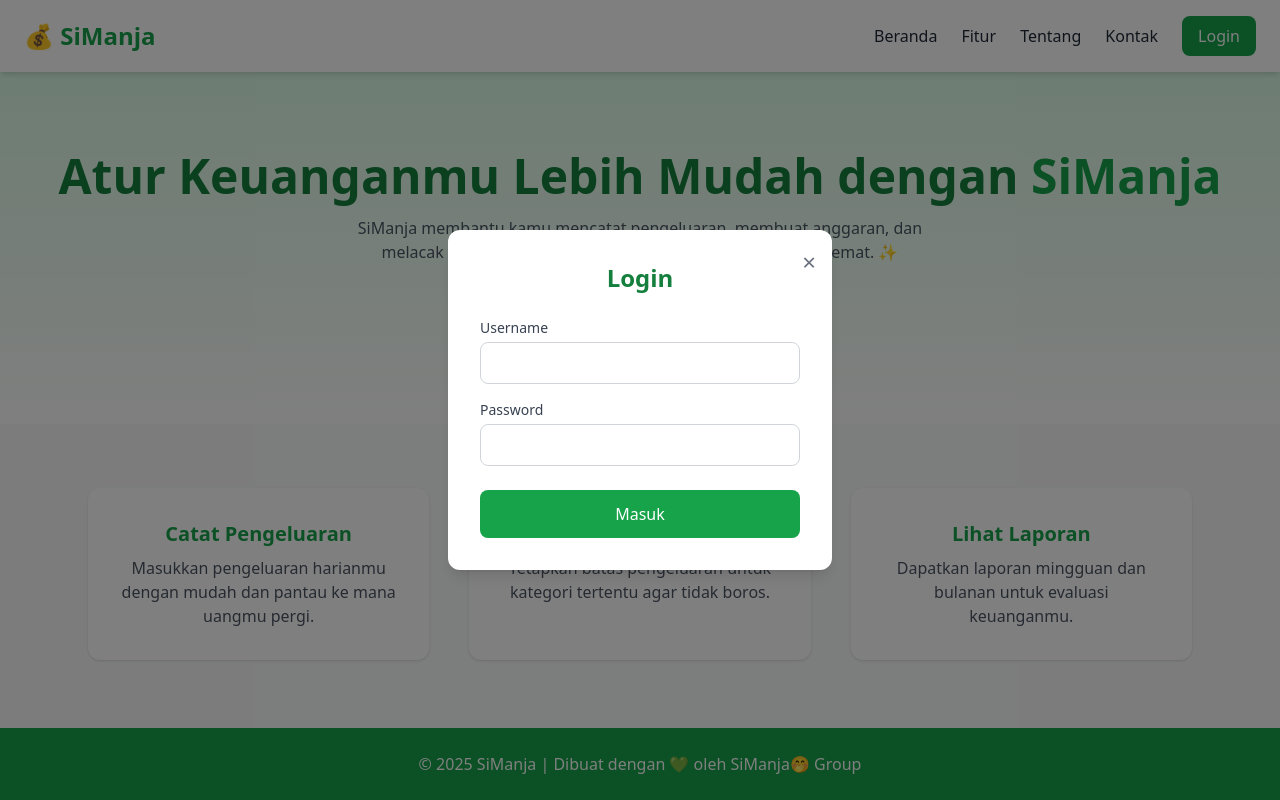
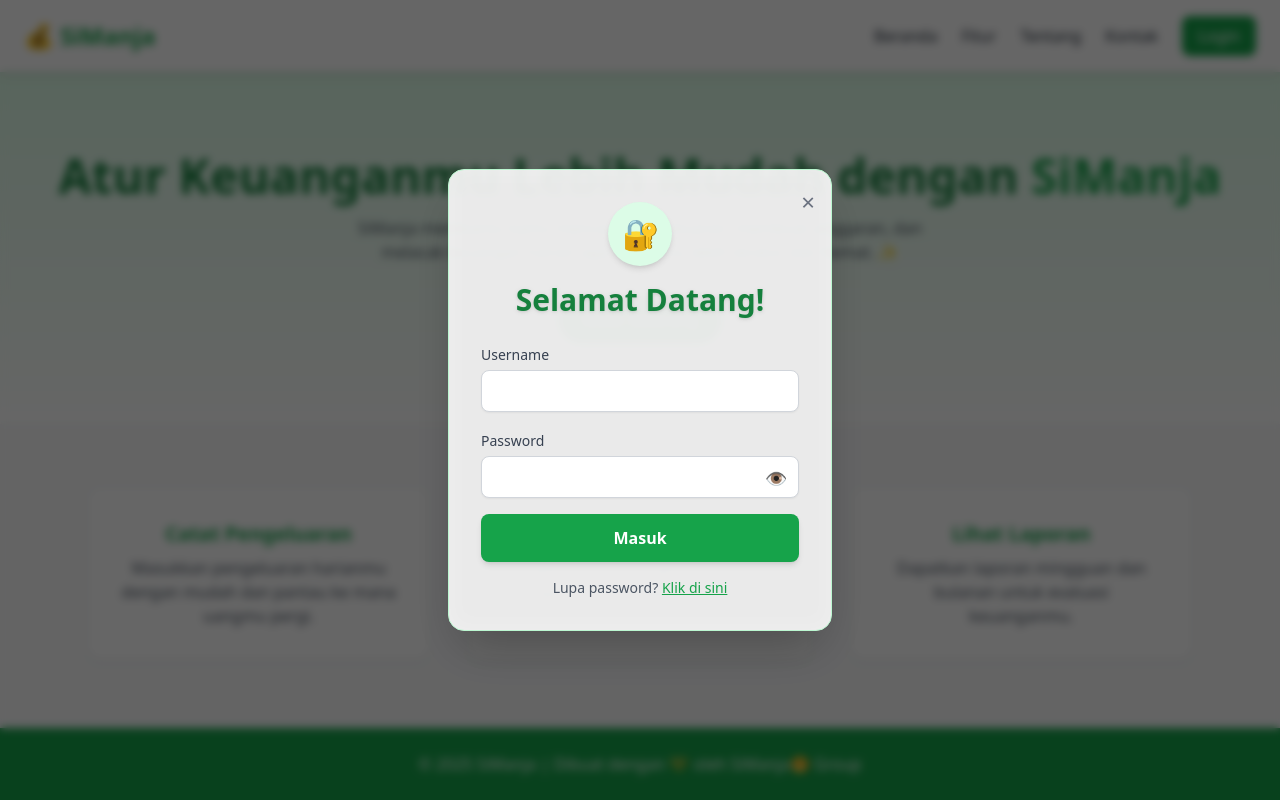
Before and after one commit to naufalkhayri/UTSLabPemweb, a plain HTML site: page index.html in a window 1280 px wide. Both pictures are taken after a click on the button "Login". Drawn offline with nearby package versions, Linux system fonts and the light colour scheme.

Commit message:
Memperbagus sistem login

```diff
--- a/index.html
+++ b/index.html
@@ -4,7 +4,9 @@
   <meta charset="UTF-8">
   <meta name="viewport" content="width=device-width, initial-scale=1.0">
   <title>SiManja - Manajemen Keuangan</title>
-  <script src="https://cdn.tailwindcss.com"></script>
+  <script src="https://cdn.tailwindcss.com" ></script>
+
+
 </head>
 <body class="flex flex-col min-h-screen bg-gray-50 text-gray-800 font-sans">
 
@@ -74,36 +76,78 @@
         <p class="text-gray-600 text-sm md:text-base">Dapatkan laporan mingguan dan bulanan untuk evaluasi keuanganmu.</p>
       </div>
     </section>
-    <div id="loginModal" class="hidden fixed inset-0 z-50 flex items-center justify-center bg-black bg-opacity-50 p-6">
 
-  <div class="bg-white p-8 rounded-xl shadow-lg max-w-sm w-full relative">
+    <div id="loginModal" class="hidden fixed inset-0 z-50 flex items-center justify-center bg-black/60 backdrop-blur-sm p-6 animate-fadeIn">
+  <div class="bg-white/90 backdrop-blur-md p-8 rounded-2xl shadow-2xl max-w-sm w-full relative border border-green-200 animate-scaleIn">
 
-    <button id="closeModalBtn" class="absolute top-4 right-4 text-gray-500 hover:text-gray-800 text-2xl transition-colors">
+    <!-- Close Button -->
+    <button id="closeModalBtn" class="absolute top-4 right-4 text-gray-500 hover:text-gray-800 text-2xl transition">
       &times;
     </button>
 
-    <h2 class="text-2xl font-bold text-center text-green-700 mb-6">Login</h2>
+    <!-- Icon -->
+    <div class="flex justify-center mb-4">
+      <div class="w-16 h-16 rounded-full bg-green-100 flex items-center justify-center shadow-md">
+        <span class="text-3xl">🔐</span>
+      </div>
+    </div>
 
-    <form id="loginForm">
-      <div class="mb-4">
-        <label for="username" class="block text-sm font-medium text-gray-700 mb-1">Username</label>
-        <input type="text" id="username" class="w-full px-3 py-2 border border-gray-300 rounded-lg focus:outline-none focus:ring-2 focus:ring-green-500" required>
+    <h2 class="text-3xl font-bold text-center text-green-700 mb-6 drop-shadow">
+      Selamat Datang!
+    </h2>
+
+    <form id="loginForm" class="space-y-4">
+
+      <!-- USERNAME -->
+      <div>
+        <label class="text-sm font-medium text-gray-700">Username</label>
+        <input
+          type="text"
+          id="username"
+          class="w-full px-3 py-2 mt-1 border border-gray-300 rounded-lg focus:outline-none focus:ring-2 focus:ring-green-500 focus:border-green-500 bg-white transition shadow-sm"
+          required
+        >
       </div>
 
-      <div class="mb-6">
-        <label for="password" class="block text-sm font-medium text-gray-700 mb-1">Password</label>
-        <input type="password" id="password" class="w-full px-3 py-2 border border-gray-300 rounded-lg focus:outline-none focus:ring-2 focus:ring-green-500" required>
+      <!-- PASSWORD -->
+      <div>
+        <label class="text-sm font-medium text-gray-700">Password</label>
+
+        <div class="relative">
+          <input
+            type="password"
+            id="password"
+            class="w-full px-3 py-2 mt-1 border border-gray-300 rounded-lg focus:outline-none focus:ring-2 focus:ring-green-500 bg-white transition shadow-sm pr-10"
+            required
+          >
+          <!-- Toggle Password -->
+          <button
+            type="button"
+            id="togglePassword"
+            class="absolute right-3 top-3 text-gray-500 hover:text-gray-700 text-lg"
+          >👁️</button>
+        </div>
       </div>
 
-      <p id="errorMsg" class="text-red-600 text-sm text-center mb-4 hidden"></p>
+      <p id="errorMsg" class="text-red-600 text-sm text-center hidden"></p>
 
-      <button type="submit" class="w-full bg-green-600 text-white px-6 py-3 rounded-lg hover:bg-green-700 transition font-medium">
+      <!-- LOGIN BUTTON -->
+      <button
+        type="submit"
+        class="w-full bg-green-600 hover:bg-green-700 text-white py-3 rounded-lg font-semibold shadow-md transition active:scale-95"
+      >
         Masuk
       </button>
+
+      <!-- BOTTOM TEXT -->
+      <p class="text-sm text-center text-gray-600 mt-2">
+        Lupa password? <span class="text-green-600 underline cursor-pointer hover:text-green-700">Klik di sini</span>
+      </p>
     </form>
 
   </div>
 </div>
+
   </main>
 
   <!-- FOOTER -->
@@ -137,6 +181,20 @@
     const errorMsg = document.getElementById('errorMsg');
     const usernameInput = document.getElementById('username');
     const passwordInput = document.getElementById('password');
+
+    // === SHOW / HIDE PASSWORD ===
+const togglePassword = document.getElementById('togglePassword');
+
+togglePassword.addEventListener('click', () => {
+  if (passwordInput.type === "password") {
+    passwordInput.type = "text";
+    togglePassword.textContent = "🙈";
+  } else {
+    passwordInput.type = "password";
+    togglePassword.textContent = "👁️";
+  }
+});
+
 
     // --- Fungsi Buka & Tutup Modal ---
 
```
